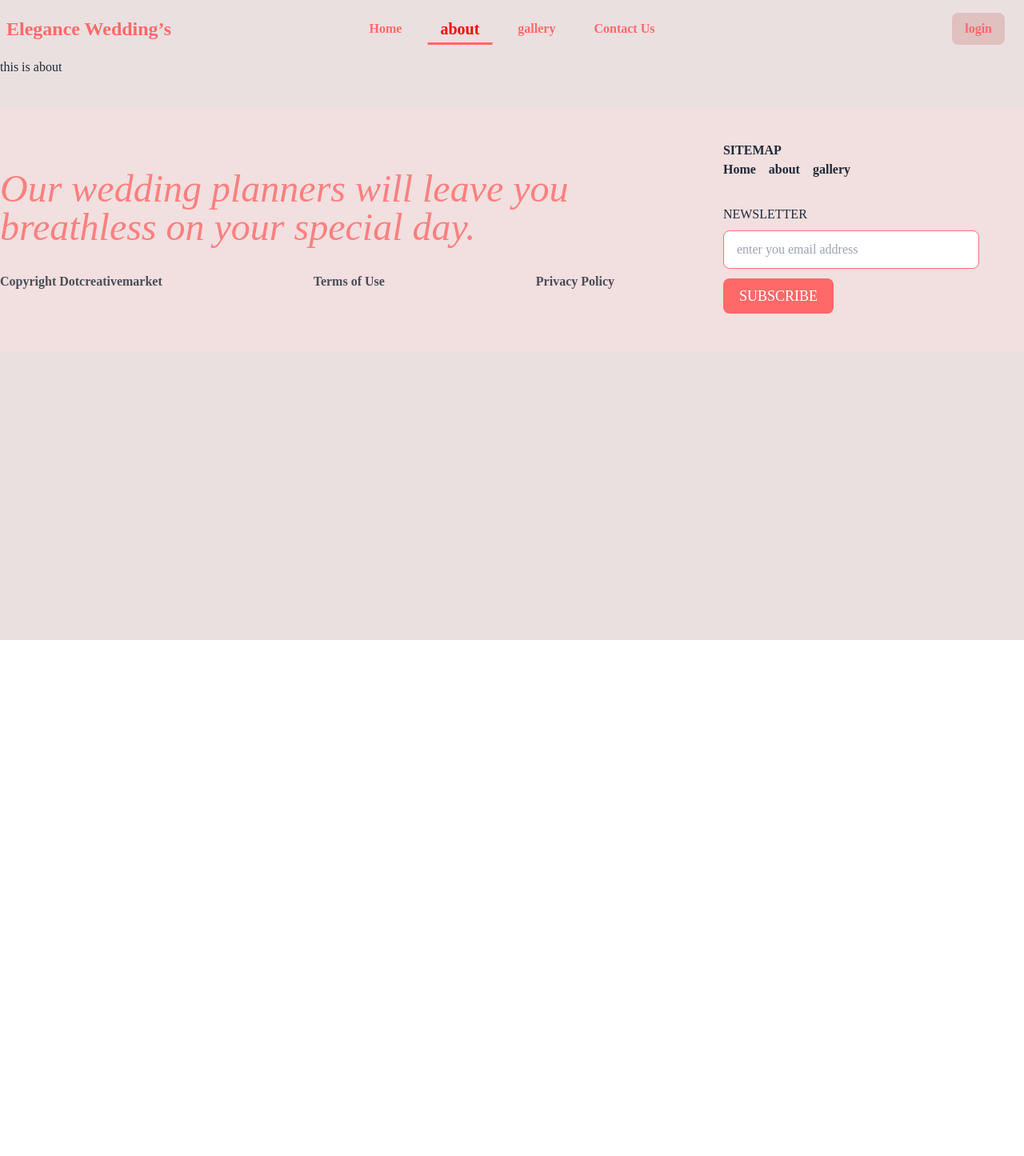
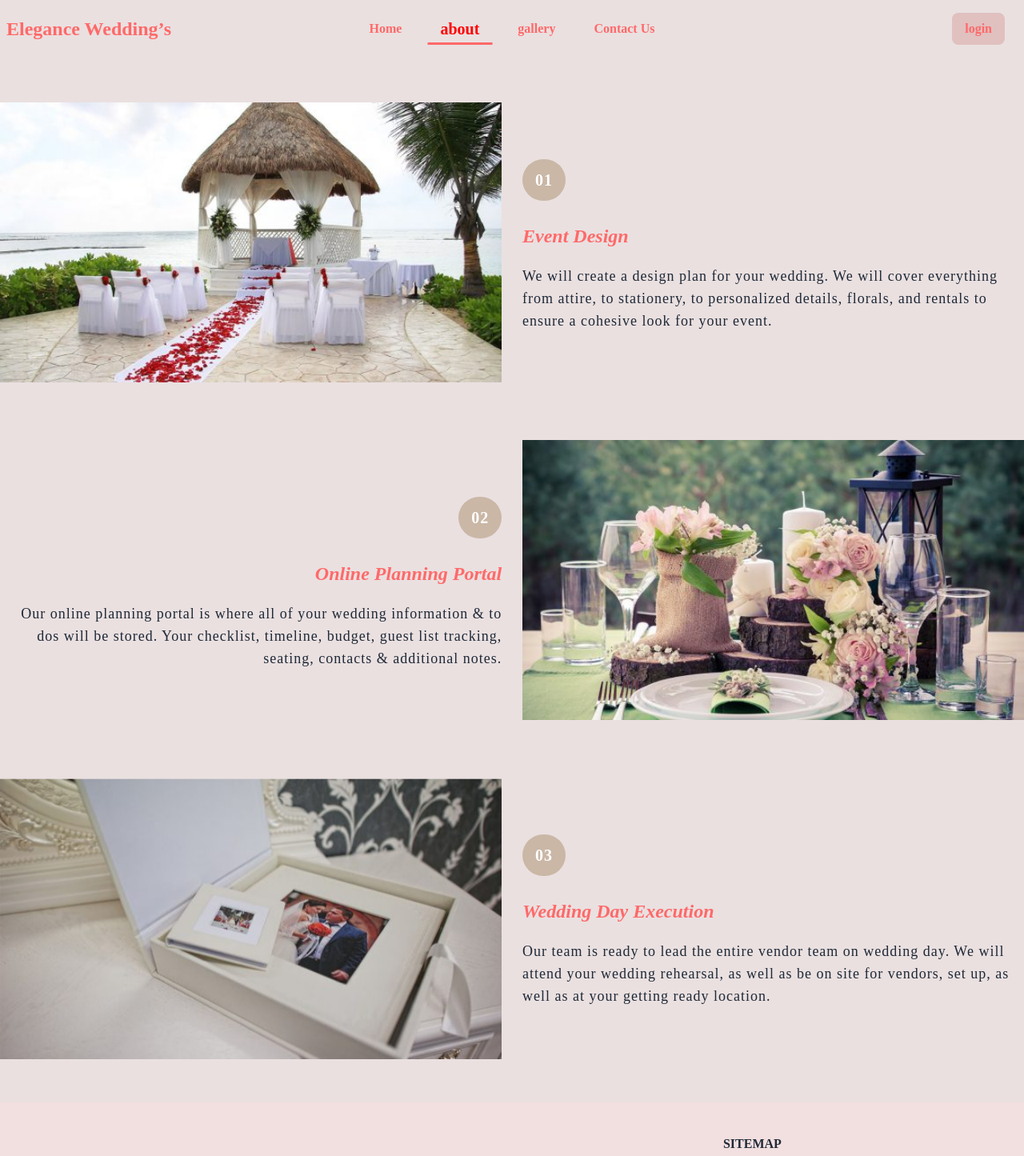
Before and after one commit to mdshaharulsiyam/Elegance-Weddings-Clint, a React (Vite) app: page /about in a window 1280 px wide. Shown: the top 1445 px of the page at 80% size. Before the commit the page ends 800 px from the top, so only its background shows below. Built offline with nearby package versions, Linux system fonts and the light colour scheme; a web font is replaced by a local one.

Commit message:
contact us section compleate

```diff
--- a/src/Components/AboutUs/AboutUs.jsx
+++ b/src/Components/AboutUs/AboutUs.jsx
@@ -1,11 +1,51 @@
 import React from 'react'
 
 const AboutUs = () => {
-  return (
-    <div>
+    return (
+        <div className='container mx-auto'>
+            <div className='flex justify-center gap-[2%] items-center my-10 py-4'>
+                <div data-aos="fade-up"
+                    data-aos-duration="3000" className='w-[49%]'>
+                    <img className='w-full object-cover h-full' src="./about1.jpg" alt="" />
+                </div>
+                <div data-aos="flip-left"
+                    data-aos-easing="ease-out-cubic"
+                    data-aos-duration="2000" className='w-[49%]'>
+                    <button className='bg-[#CAB7A6] tracking-[1px] p-3 px-4 my-2 text-xl font-extrabold rounded-full text-white'>01</button>
+                    <h4 className='text-2xl py-5 font-semibold italic text-[#FF6969]'>Event Design</h4>
+                    <p className='text-lg tracking-[1px]'>We will create a design plan for your wedding. We will cover everything from attire, to stationery, to personalized details, florals, and rentals to ensure a cohesive look for your event.</p>
+                </div>
+            </div>
 
-    </div>
-  )
+            <div className='flex justify-center gap-[2%] items-center my-10 py-4'>
+                <div data-aos="flip-left"
+                    data-aos-easing="ease-out-cubic"
+                    data-aos-duration="2000" className='w-[49%] text-right'>
+                    <button className='bg-[#CAB7A6] tracking-[1px] p-3 px-4 my-2 text-xl font-extrabold rounded-full text-white'>02</button>
+                    <h4 className='text-2xl py-5 font-semibold italic text-[#FF6969]'>Online Planning Portal</h4>
+                    <p className='text-lg tracking-[1px]'>Our online planning portal is where all of your wedding information & to dos will be stored. Your checklist, timeline, budget, guest list tracking, seating, contacts & additional notes.</p>
+                </div>
+                <div data-aos="fade-up"
+                    data-aos-duration="3000" className='w-[49%]'>
+                    <img className='w-full object-cover h-full' src="./about2.jpg" alt="" />
+                </div>
+            </div>
+
+            <div className='flex justify-center gap-[2%] items-center my-10 py-4'>
+                <div data-aos="fade-up"
+                    data-aos-duration="3000" className='w-[49%]'>
+                    <img className='w-full object-cover h-full' src="./about3.jpg" alt="" />
+                </div>
+                <div data-aos="flip-left"
+                    data-aos-easing="ease-out-cubic"
+                    data-aos-duration="2000" className='w-[49%]'>
+                    <button className='bg-[#CAB7A6] tracking-[1px] p-3 px-4 my-2 text-xl font-extrabold rounded-full text-white'>03</button>
+                    <h4 className='text-2xl py-5 font-semibold italic text-[#FF6969]'>Wedding Day Execution</h4>
+                    <p className='text-lg tracking-[1px]'>Our team is ready to lead the entire vendor team on wedding day. We will attend your wedding rehearsal, as well as be on site for vendors, set up, as well as at your getting ready location.</p>
+                </div>
+            </div>
+        </div>
+    )
 }
 
 export default AboutUs
--- a/src/Components/OurGallery/HompageGallerySection.jsx
+++ b/src/Components/OurGallery/HompageGallerySection.jsx
@@ -6,7 +6,7 @@ import { Link } from 'react-router-dom';
 const HompageGallerySection = ({data}) => {
 const {image,id,brideName,groomName,place,ratings,description}=data;
   return (
-    <div data-aos="flip-right" id='galleryCard' className='w-[24.5%] text-center box-border p-3 bg-white rounded-lg cursor-pointer '>
+    <div data-aos="flip-right" id='galleryCard' className='w-[24%] my-2 text-center box-border p-3 bg-white rounded-lg cursor-pointer '>
       <img id='galleryCardImage' className='object-cover w-full h-52 rounded-lg inline-block mx-auto' src={image} alt="" />
       <h3 className='text-lg font-bold pt-2 flex justify-center items-center gap-2 text-[#FF6969]'>{groomName}<GiLoveMystery className='mt-2'></GiLoveMystery>{brideName}</h3>
       <div className='content'>
--- a/src/Components/OurGallery/Ourgallery.jsx
+++ b/src/Components/OurGallery/Ourgallery.jsx
@@ -10,13 +10,13 @@ const Ourgallery = () => {
     <div className='text-center mx-auto container py-12 '>
         <h2 className='py-10 text-5xl font-bold text-[#FF6969]'>OUR GALLERY <br /><span className='italic font-normal'>Photos</span></h2>
 
-      <div className='flex justify-start items-center gap-[1%]'>
+      <div className='flex justify-start items-center gap-[1%] flex-wrap'>
         {
-            galleryData.slice(0,4).map(data=> <HompageGallerySection key={data.id} data={data}></HompageGallerySection>)
+            galleryData.slice(0,8).map(data=> <HompageGallerySection key={data.id} data={data}></HompageGallerySection>)
         }
       </div>
       {
-       ( galleryData.length>4) && <Link><button className='py-2 px-6 mt-8 bg-[#FF6969] text-white text-lg font-semibold rounded-md active:scale-90'>see more...</button> </Link>
+       ( galleryData.length>8) && <Link><button className='py-2 px-6 mt-8 bg-[#FF6969] text-white text-lg font-semibold rounded-md active:scale-90'>see more...</button> </Link>
       }
     </div>
   )
--- a/src/Pages/About/About.jsx
+++ b/src/Pages/About/About.jsx
@@ -1,9 +1,10 @@
 import React from 'react'
+import AboutUs from '../../Components/AboutUs/AboutUs'
 
 const About = () => {
   return (
     <div>
-      <h2>this is about</h2>
+      <AboutUs></AboutUs>
     </div>
   )
 }
```
